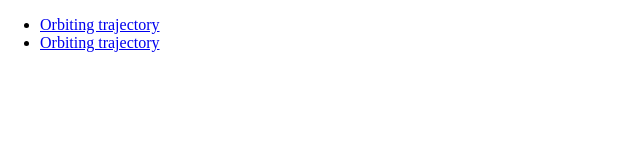
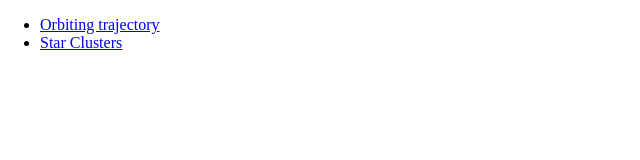
Before and after one commit to chernomord/webgl, a plain HTML site: page index.html in a window 1280 px wide. Shown: the full height of the page, 0-640 px from the left. Drawn offline with nearby package versions, Linux system fonts and the light colour scheme.

Commit message:
index.html fix

```diff
--- a/index.html
+++ b/index.html
@@ -9,7 +9,7 @@
 
 <ul>
     <li><a href="orbit/">Orbiting trajectory</a></li>
-    <li><a href="starClusters/">Orbiting trajectory</a></li>
+    <li><a href="starClusters/">Star Clusters</a></li>
 </ul>
 
 </body>
```
